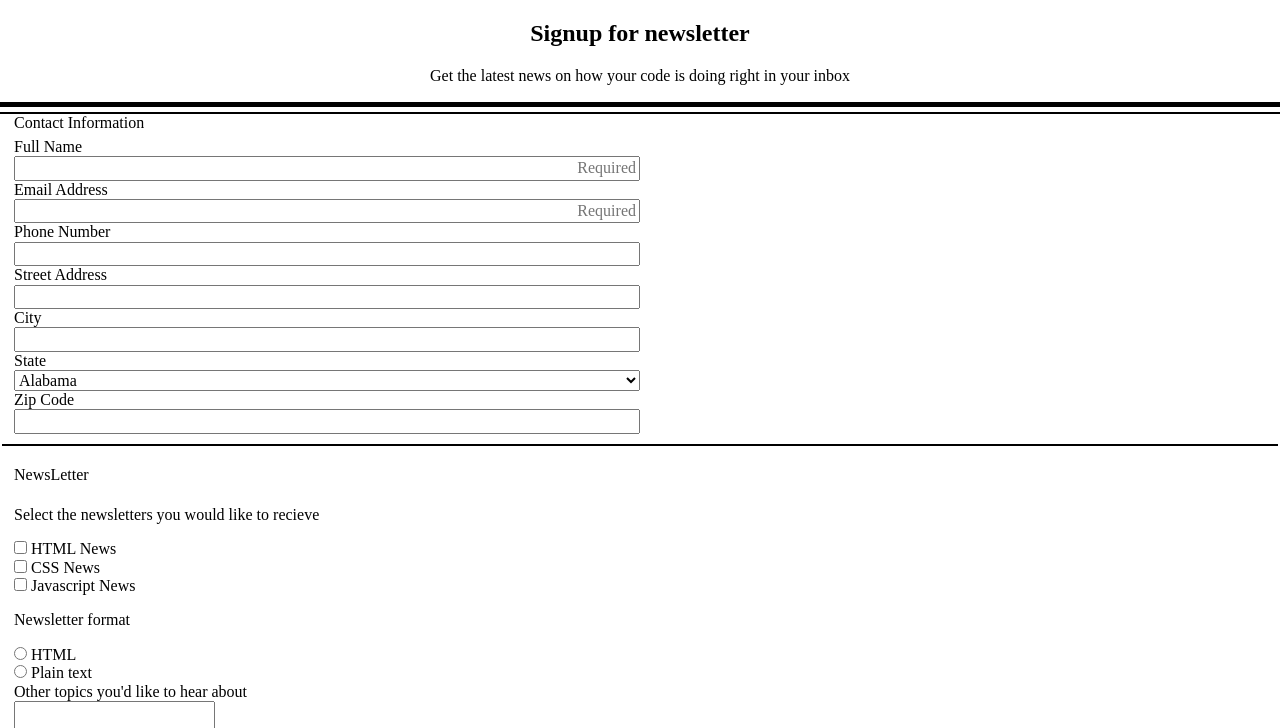
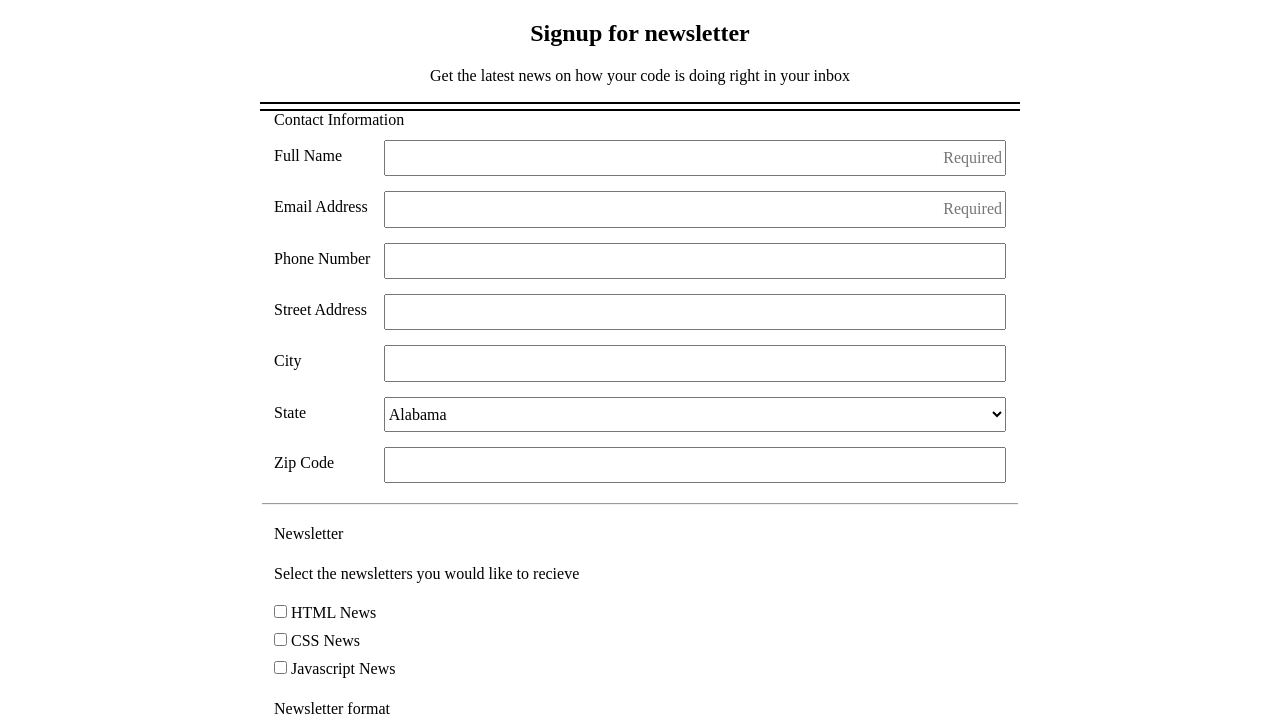
Before and after one commit to birenrai/Project-3-An-Online-Registration-Form, a plain HTML site: page index.html in a window 1280 px wide. Shown: the part 60-788 px from the top of the page. Drawn offline with Linux system fonts and the light colour scheme.

Commit message:
small improvements

```diff
--- a/css/styles.css
+++ b/css/styles.css
@@ -1,9 +1,20 @@
+* {
+  box-sizing: border-box;
+}
 
+label,
+input,
+select {
+  margin-top: 5px;
+  margin-bottom: 10px;
+  padding-top: 7px;
+  padding-bottom: 7px;
+}
 
 /* Main Header */
 
 .main-header {
-  background: blue;
+  background: red;
   width: 100%;
   text-align: center;
   height: 60px;
@@ -15,27 +26,36 @@
 
 /* Intro */
 .intro {
-  border-bottom: 5px solid black;
+  border-bottom: 2px solid black;
   margin-bottom: 5px;
   text-align: center;
 }
 /* Form */
+.intro,
+.form {
+  margin-left: auto;
+  margin-right: auto;
+}
+
 .form {
   border-top: 2px solid black;
 }
 
+.flex-ready {
+  display: flex;
+  flex-direction: column;
+}
+
 /* Contact Information */
 .contact-information {
-  border-bottom: 2px solid black;
+  bordor-bottom: 2px solid black;
   border-top: none;
+  border-left: none;
   border-right: none;
-  border-left: none;
+  margin-bottom: 20px;
+}
 
-  display: flex;
-  flex-direction: column;
-  margin-bottom: 20px;
 
-}
 
 #full-name[placeholder="Required"],
 #mail[placeholder="Required"]{
@@ -43,21 +63,31 @@
 }
 
 /*Newsletter*/
-.newsletter,
-.user-suggestion {
+.newsletter{
   border: none;
 }
 
-.contact-information input,
-.contact-information select {
-  width: 50%;
-  margin-right: auto;
+button,
+#other-topics {
+  width: 100%;
 }
 
-.contact-information label {
-  margin-right: auto;
+#other-topics {
+  height: 100px;
 }
+@media (min-width: 768px) {
+  .flex-ready {
+    flex-direction: row;
+  }
 
-@media (min-width: 768px) {
+  .flex-ready input,
+  .flex-ready select {
+    margin-left: auto;
+    width: 85%;
+  }
+  .intro,
+  .form {
+    width: 760px;
+  }
 
 }
--- a/index.html
+++ b/index.html
@@ -12,32 +12,41 @@
       <h2>The Code Review</h2>
     </header>
 
-    <main>
     <section class="intro">
       <h2>Signup for newsletter</h2>
       <p>Get the latest news on how your code is doing right in your inbox</p>
     </section>
 
     <form action="index.html" method="post" class="form">
+      <fieldset class="contact-information">
+        <legend class="contact-border">Contact Information</legend>
 
-        <fieldset class="contact-information">
-          <legend>Contact Information</legend>
-
+        <div class="flex-ready">
           <label for="full-name">Full Name</label>
           <input type="text" id="full-name" name="user-name" placeholder="Required">
+        </div>
 
+        <div class="flex-ready">
           <label for="mail">Email Address</label>
           <input type="email" id="mail" name="user-email" placeholder="Required">
+        </div>
 
+        <div class="flex-ready">
           <label for="phone-number">Phone Number</label>
           <input type="text" id="phone-number" name="user_phone">
+        </div>
 
+        <div class="flex-ready">
           <label for="street-address">Street Address</label>
           <input type="text" id="street-address" name="user-address">
+        </div>
 
+        <div class="flex-ready">
           <label for="city">City</label>
           <input type="text" id="city" name="user-city">
+        </div>
 
+        <div class="flex-ready">
           <label for="state">State</label>
           <select id="state" name="user_state" placeholder="Choose State">
           	<option value="AL">Alabama</option>
@@ -92,14 +101,17 @@
           	<option value="WI">Wisconsin</option>
           	<option value="WY">Wyoming</option>
           </select>
+        </div>
 
+        <div class="flex-ready">
           <label for="zip-code">Zip Code</label>
           <input type="text" id="zip-code" name="user-zip">
+        </div>
       </fieldset>
 
 
       <fieldset class="newsletter">
-          <legend>NewsLetter</legend>
+        <legend>Newsletter</legend>
 
         <p>Select the newsletters you would like to recieve</p>
 
@@ -124,15 +136,11 @@
         <textarea id="other-topics" name="user-topics"></textarea>
       </fieldset>
 
-
-
       <button type="submit">Sign Up</button>
-
       <p>Copyright The Code Review</p>
     </form>
 
 
-    </main>
   </body>
 
 
```
Lines whose indentation alone changed are shown as unchanged.
